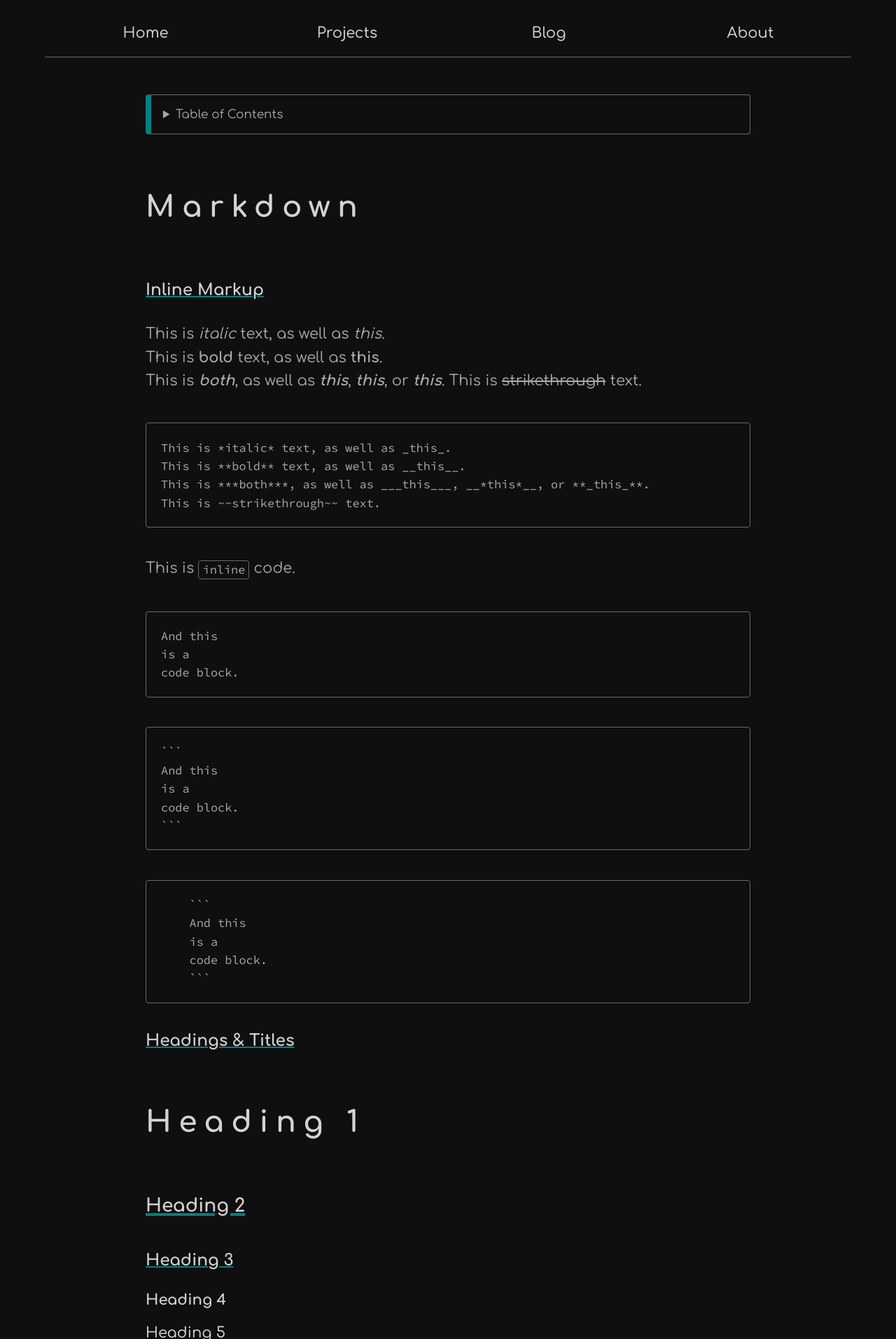
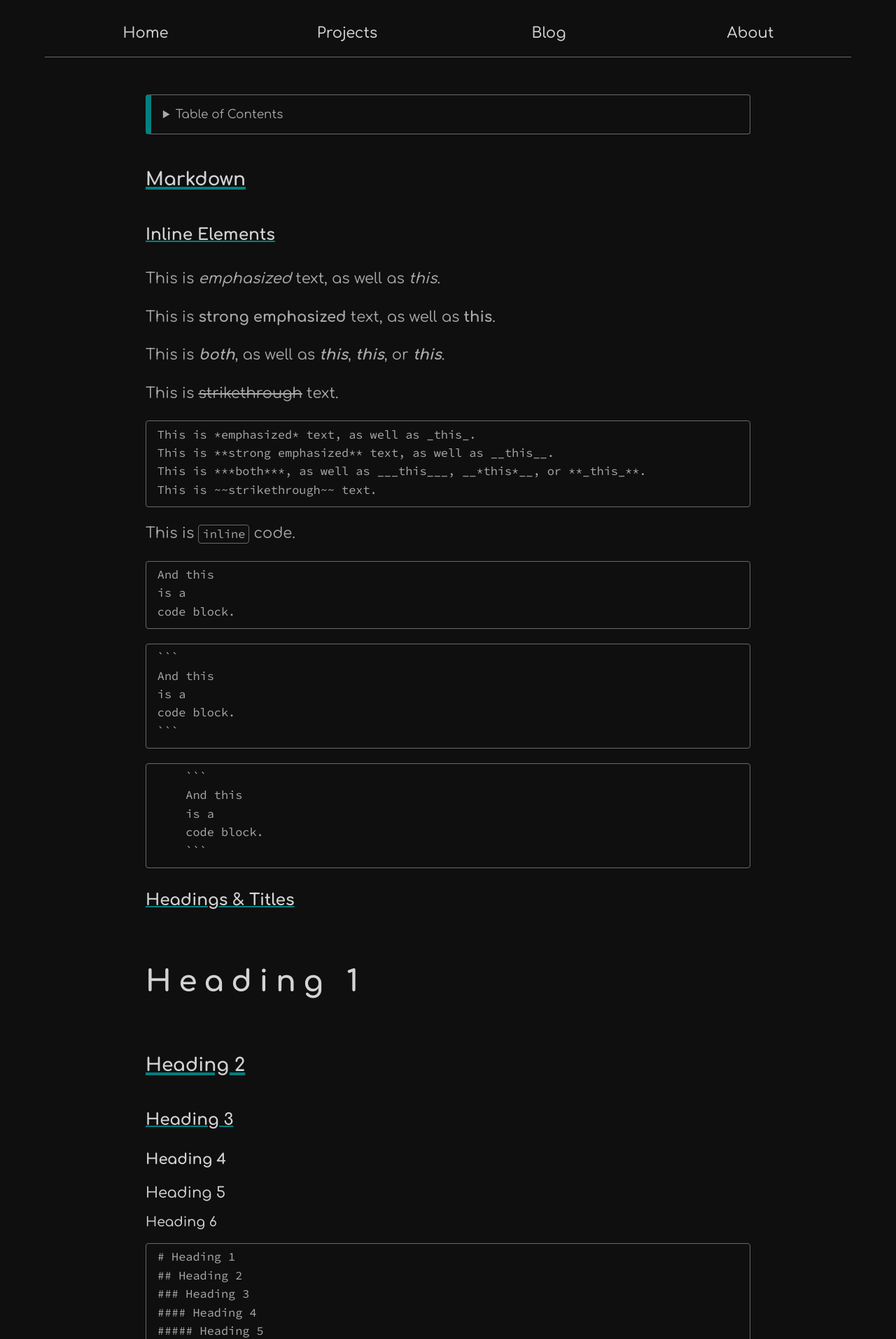
Before and after one commit to nonsensation/nonsensation.github.io, a Jekyll site: the page built from _posts/2020-12-01-Website.md, in a window 1280 px wide. Shown: the part 361-2275 px from the top of the page at 70% size. Built offline with Jekyll 4.4.1, drawn with Linux system fonts in a browser that asks for light colours; some web fonts are replaced; some of the changed text lies outside the part shown.

Commit message:
dynamic font size & margin

````diff
--- a/_config.yml
+++ b/_config.yml
@@ -24,8 +24,8 @@ kramdown:
       line_numbers: false
     block:
       default_lang: text
-      line_numbers: false
-      start_line: 1
+      # line_numbers: false
+      # start_line: 1
 
 defaults:
   -
--- a/_posts/2020-12-01-Markdown.md
+++ b/_posts/2020-12-01-Website.md
@@ -16,18 +16,21 @@ tags: tag1 tag2
 
 </details>
 
-# Markdown
+## Markdown
 
-### Inline Markup
+### Inline Elements
 
-This is *italic* text, as well as _this_.
-This is **bold** text, as well as __this__.
+This is *emphasized* text, as well as _this_.
+
+This is **strong emphasized** text, as well as __this__.
+
 This is ***both***, as well as ___this___, __*this*__, or **_this_**.
+
 This is ~~strikethrough~~ text.
 
 ```
-This is *italic* text, as well as _this_.
-This is **bold** text, as well as __this__.
+This is *emphasized* text, as well as _this_.
+This is **strong emphasized** text, as well as __this__.
 This is ***both***, as well as ___this___, __*this*__, or **_this_**.
 This is ~~strikethrough~~ text.
 ```
@@ -104,49 +107,28 @@ If a heading should not appear in the TOC, apply `{:.no_toc}` to it.
 {:.info}
 An info box.
 
-{:.warn}
+{:.warn title="Warning"}
 A warning.
 Multiple
 Lines.
 
-{:.error}
-An ERROR box.
-Lorem, ipsum dolor sit amet consectetur adipisicing elit. Dolorem quidem non placeat quibusdam velit, dicta adipisci saepe magnam fuga debitis qui, minima, eius error laboriosam distinctio eos natus et! Id.
-
-
-{:.note}
-A notification.
-
-{:.note .icon-language}
-A notification with an icon.
-
-{:.note .icon-language title="This is a title"}
-A notification with a title.
-Lorem, ipsum dolor sit amet consectetur adipisicing elit. Dolorem quidem non placeat quibusdam velit, **dicta adipisci** saepe magnam fuga debitis qui, minima, eius error laboriosam distinctio eos natus et! Id. Lorem, ipsum dolor sit amet consectetur adipisicing elit. `Dolorem` quidem non placeat quibusdam velit, dicta adipisci saepe magnam fuga debitis qui, minima, eius error laboriosam distinctio eos natus et! Id.
-
 {:.note title="This is a title"}
 A notification with a title.
 
-{:.info title="This is a title"}
-A notification with a title.
+{:.note .icon-language title="This is a title"}
+A notification with a title and an icon.
 
 ```
 {:.info}
 An info box.
 
-{:.warn}
+{:.warn title="Warning"}
 A warning.
 Multiple
 Lines.
 
-{:.error}
-An ERROR box.
-
-{:.note}
-A notification.
-
-{:.note .icon-language}
-A notification with an icon.
+{:.note .icon-language title="This is a title"}
+A notification with a title and an icon.
 ```
 
 ### Footnotes
@@ -220,24 +202,25 @@ It converts "HTML", but keep intact partial entries like "xxxHTMLyyy" and so on.
 
 ### Code Blocks
 
-    ``` html
-    < your code here >
-    ```
-    {: .bad lang="html"}
-{: .bad lang="html"}
+~~~
+``` html
+< your code here >
+```
+{: .bad}
+~~~
+{: .bad}
 
+```html
+~~~html
+<code>
+~~~
+{: .good txt="html"}
+```
+{: .good txt="html"}
 
-    ``` html
-    < your code here >
-    ```
-    {: .good lang="html"}
-{: .good lang="html"}
-
-    ``` html
-    < your code here >
-    ```
-    {: .icon-language lang="html"}
-{: .icon-language lang="html"}
+        <code>
+    {: .icon-language txt="folder/index.html"}
+{: .icon-language txt="folder/index.html"}
 
 
 ### Images
@@ -256,7 +239,7 @@ It converts "HTML", but keep intact partial entries like "xxxHTMLyyy" and so on.
   </iframe>
 </figure>
 
-```
+```html?line_numbers=true
 <figure class="video-container ">
   <iframe src="https://www.youtube-nocookie.com/embed/WCdUziFPipI?rel=0;modestbranding=1"
           frameborder="0" allowfullscreen
@@ -272,7 +255,7 @@ When you get the YouTube Embedded Share code, make sure to tick the *Enable priv
 
 ```
 <figure class="video-container">
-  <video controls="true" allowfullscreen="true" poster="path/to/poster_image.png">
+  <video controls="true" allowfullscreen="true" poster="path/to/poster.png">
     <source src="path/to/video.mp4" type="video/mp4">
     <source src="path/to/video.ogg" type="video/ogg">
     <source src="path/to/video.webm" type="video/webm">
@@ -319,6 +302,8 @@ When you get the YouTube Embedded Share code, make sure to tick the *Enable priv
 
 ```
 {:ref_def_name: .c1 #id .c2 title="title"}
+
+
 paragraph
 {: ref_def_name .c3 title="t" #para}
 ```
--- a/_sass/default.scss
+++ b/_sass/default.scss
@@ -646,29 +646,34 @@ details.toc {
 /**************************
 *      Info Boxes         *
 **************************/
-p.note,p.warn,p.info {
+.note,.warn,.info {
   font-family: var(--font) !important;
   font-size: var(--code-font-size);
   line-height: 1.6em;
   border: var(--line-border);
+  border-radius: var(--border-radius);
   border-left-width: var(--border-radius);
   border-right-width: var(--border-radius);
-  border-left-color: var(--col-txt-hover);
-  border-right-color: var(--col-txt-hover);
-  border-radius: var(--border-radius);
+  // border-left-color: var(--col-txt-hover);
+  // border-right-color: var(--col-txt-hover);
+
   padding: 0.5em 1em;
   position: relative;
   background-color: var(--col-bg);
   margin-top: 2em;
 
+  // box-shadow: 0 0 0.5em var(--col-accent);
+
   &::before {
     font-family: '#{$icomoon-font-family}';
     line-height: 125%;
     position: absolute;
-    right: 1em;
+    left: 1em;
     top: 0;
     border: var(--line-border);
     border-radius: var(--border-radius);
+    // box-shadow: 0 0 0.5em var(--col-accent);
+
     padding: 0.25em 0.5em;
     background-color: var(--col-bg);
     transform: translateY(-50%);
@@ -687,10 +692,38 @@ p.note,p.warn,p.info {
   &[title] {
     padding-top: 2.5em;
   }
+
+  &[class*=icon] {
+    padding-top: 3em;
+    &[title]::after {
+      top: 1.1em;
+    }
+  }
 }
 
-p.info::before { content: $icon-lightbulb_outline; }
-p.warn::before { content: $icon-error_outline; }
+.info, .warn {
+  padding-top: 1em;
+
+  &[title] {
+    padding-top: 3em;
+  }
+
+  &[title]::after {
+    top: 1.1em;
+  }
+}
+
+// p.info {
+//   border-left-color: DodgerBlue;
+//   border-right-color: DodgerBlue;
+// }
+// p.warn {
+//   border-left-color: darkorange;
+//   border-right-color: darkorange;
+// }
+
+.info::before { content: $icon-lightbulb_outline; }
+.warn::before { content: $icon-error_outline; }
 
 
 /**************************
@@ -715,14 +748,16 @@ code {
 }
 
 pre {
+  max-height: 75vh;
+  overflow:auto;
   // font-size: var(--code-font-size);
   background-color: var(--col-bg);
   border: var(--line-border);
   border-radius: var(--border-radius);
-  padding: 1em;
-  overflow-x: auto;
+  padding: 0.25em 0.75em 0.5em 0.75em;
+  // overflow-x: auto;
   line-height: 1.25em;
-  margin: 2em auto;
+  margin: 1em auto;
 
   code {
     background-color: transparent;
@@ -738,22 +773,21 @@ pre {
   position: relative;
 
   &::before,
-  &[lang]::after {
+  &[txt]::after {
+    padding: 0.25em 0.5em;
     position: absolute;
     top: 0;
     border: var(--line-border);
     border-radius: var(--border-radius);
-    padding: 0.25em 0.5em;
     font-size: var(--code-font-size);
     line-height: 125%;
     background-color: var(--col-bg);
     transform: translateY(-50%);
   }
 
-  &[lang]::after {
-    content: attr(lang);
+  &[txt]::after {
+    content: attr(txt);
     font-family: var(--code-font);
-    text-transform: uppercase;
     right: 1em;
   }
 
@@ -763,15 +797,102 @@ pre {
   }
 }
 
+[class*=icon].highlighter-rouge pre,
+.good pre, .bad pre {
+  padding-top: 1em;
+}
+
 .good {
   &::before {
     content: $icon-check;
-    border-color: var(--col-good);
+    // border-color: var(--col-good);
   }
 }
 .bad {
   &::before {
     content: $icon-block;
-    border-color: var(--col-bad);
+    // border-color: var(--col-bad);
   }
 }
+
+/**************************
+*       em & strong       *
+**************************/
+
+em {
+  font-weight: normal;
+  font-weight: 500;
+  font-style: italic;
+}
+
+strong {
+  font-weight: bold;
+  font-weight: 700;
+  em {
+    font-weight: bolder;
+    font-weight: 800;
+  }
+}
+
+
+// .highlight {
+//   .c     { color: #545454; font-style: italic } // Comment
+//   .err   { color: #f07178; background-color: #e3d2d2 } // Error
+//   .k     { color: #89DDFF; font-weight: bold } // Keyword
+//   .o     { font-weight: bold } // Operator
+//   .cm    { color: #545454; font-style: italic } // Comment.Multiline
+//   .cp    { color: #545454; font-weight: bold } // Comment.Preproc
+//   .c1    { color: #545454; font-style: italic } // Comment.Single
+//   .cs    { color: #545454; font-weight: bold; font-style: italic } // Comment.Special
+//   .gd    { color: #000; background-color: #fdd } // Generic.Deleted
+//   .gd .x { color: #000; background-color: #faa } // Generic.Deleted.Specific
+//   .ge    { font-style: italic } // Generic.Emph
+//   .gr    { color: #f07178 } // Generic.Error
+//   .gh    { color: #999 } // Generic.Heading
+//   .gi    { color: #000; background-color: #dfd } // Generic.Inserted
+//   .gi .x { color: #000; background-color: #afa } // Generic.Inserted.Specific
+//   .go    { color: #888 } // Generic.Output
+//   .gp    { color: #555 } // Generic.Prompt
+//   .gs    { font-weight: bold } // Generic.Strong
+//   .gu    { color: #aaa } // Generic.Subheading
+//   .gt    { color: #f07178 } // Generic.Traceback
+//   .kc    { font-weight: bold } // Keyword.Constant
+//   .kd    { font-weight: bold } // Keyword.Declaration
+//   .kp    { font-weight: bold } // Keyword.Pseudo
+//   .kr    { font-weight: bold } // Keyword.Reserved
+//   .kt    { color: #FFCB6B; font-weight: bold } // Keyword.Type
+//   .m     { color: #F78C6C } // Literal.Number
+//   .s     { color: #C3E88D } // Literal.String
+//   .na    { color: #008080 } // Name.Attribute
+//   .nb    { color: #EEFFFF } // Name.Builtin
+//   .nc    { color: #FFCB6B; font-weight: bold } // Name.Class
+//   .no    { color: #008080 } // Name.Constant
+//   .ni    { color: #800080 } // Name.Entity
+//   .ne    { color: #900; font-weight: bold } // Name.Exception
+//   .nf    { color: #82AAFF; font-weight: bold } // Name.Function
+//   .nn    { color: #555 } // Name.Namespace
+//   .nt    { color: #FFCB6B } // Name.Tag
+//   .nv    { color: #EEFFFF } // Name.Variable
+//   .ow    { font-weight: bold } // Operator.Word
+//   .w     { color: #EEFFFF } // Text.Whitespace
+//   .mf    { color: #F78C6C } // Literal.Number.Float
+//   .mh    { color: #F78C6C } // Literal.Number.Hex
+//   .mi    { color: #F78C6C } // Literal.Number.Integer
+//   .mo    { color: #F78C6C } // Literal.Number.Oct
+//   .sb    { color: #C3E88D } // Literal.String.Backtick
+//   .sc    { color: #C3E88D } // Literal.String.Char
+//   .sd    { color: #C3E88D } // Literal.String.Doc
+//   .s2    { color: #C3E88D } // Literal.String.Double
+//   .se    { color: #EEFFFF } // Literal.String.Escape
+//   .sh    { color: #C3E88D } // Literal.String.Heredoc
+//   .si    { color: #C3E88D } // Literal.String.Interpol
+//   .sx    { color: #C3E88D } // Literal.String.Other
+//   .sr    { color: #C3E88D } // Literal.String.Regex
+//   .s1    { color: #C3E88D } // Literal.String.Single
+//   .ss    { color: #C3E88D } // Literal.String.Symbol
+//   .bp    { color: #999 } // Name.Builtin.Pseudo
+//   .vc    { color: #FFCB6B } // Name.Variable.Class
+//   .vg    { color: #EEFFFF } // Name.Variable.Global
+//   .vi    { color: #EEFFFF } // Name.Variable.Instance
+//   .il    { color: #F78C6C } // Literal.Number.Integer.Long
+// }
````
Also changed, not shown: other parts of _posts/2020-12-01-Website.md (+1 -1 lines), _posts/2020-11-26-Github-Pages.md (deleted, +0 -47 lines), _posts/2020-12-01-Markdown-Testsheet.md (deleted, +0 -238 lines).
